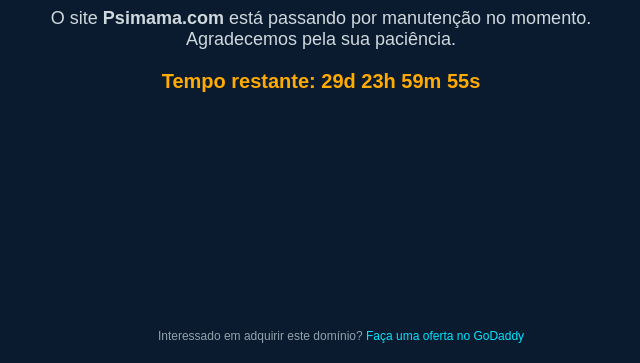
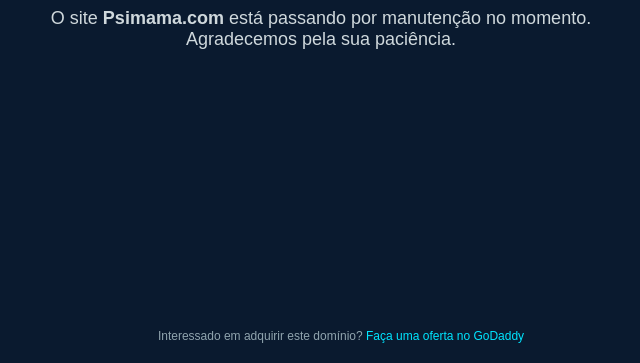
Before and after one commit to Domocean/Psimama, a plain HTML site: page index.html in a window 1280 px wide. Shown: the part 437-800 px from the top of the page, without its empty margins (319-959 px from the left). Drawn offline with Linux system fonts and the light colour scheme.

Commit message:
Update index.html

```diff
--- a/index.html
+++ b/index.html
@@ -5,6 +5,7 @@
   <meta name="viewport" content="width=device-width, initial-scale=1" />
   <title>Psimama - Site em Manutenção</title>
 
+  <!-- Favicon (Maintenance Icon) -->
   <link rel="icon" href="https://cdn-icons-png.flaticon.com/512/126/126472.png" type="image/png" />
 
   <style>
@@ -29,12 +30,6 @@
     p {
       font-size: 18px;
       color: #cfd8dc;
-      margin-bottom: 20px;
-    }
-    #countdown {
-      font-size: 20px;
-      font-weight: bold;
-      color: #ffab00;
       margin-bottom: 40px;
     }
     .footer {
@@ -61,46 +56,9 @@
   <p>O site <strong>Psimama.com</strong> está passando por manutenção no momento.<br />
      Agradecemos pela sua paciência.</p>
 
-  <div id="countdown">Calculando o tempo restante...</div>
-
   <div class="footer">
     Interessado em adquirir este domínio? <a href="https://www.godaddy.com/forsale/psimama.com?locale=pt-BR" target="_blank" rel="noopener noreferrer">Faça uma oferta no GoDaddy</a>
   </div>
 
-  <script>
-    // إعداد العد التنازلي لمدة 30 يومًا من أول زيارة
-    const STORAGE_KEY = "psimama_start_date";
-    let startDate = localStorage.getItem(STORAGE_KEY);
-
-    if (!startDate) {
-      // حفظ تاريخ البداية الحالي إذا لم يكن محفوظًا من قبل
-      startDate = new Date().toISOString();
-      localStorage.setItem(STORAGE_KEY, startDate);
-    }
-
-    const endDate = new Date(new Date(startDate).getTime() + 30 * 24 * 60 * 60 * 1000);
-
-    function updateCountdown() {
-      const now = new Date().getTime();
-      const distance = endDate.getTime() - now;
-
-      if (distance <= 0) {
-        document.getElementById("countdown").innerHTML = "O site está de volta!";
-        return;
-      }
-
-      const days = Math.floor(distance / (1000 * 60 * 60 * 24));
-      const hours = Math.floor((distance % (1000 * 60 * 60 * 24)) / (1000 * 60 * 60));
-      const minutes = Math.floor((distance % (1000 * 60 * 60)) / (1000 * 60));
-      const seconds = Math.floor((distance % (1000 * 60)) / 1000);
-
-      document.getElementById("countdown").innerHTML =
-        `Tempo restante: ${days}d ${hours}h ${minutes}m ${seconds}s`;
-    }
-
-    updateCountdown();
-    setInterval(updateCountdown, 1000);
-  </script>
-
 </body>
 </html>
```
